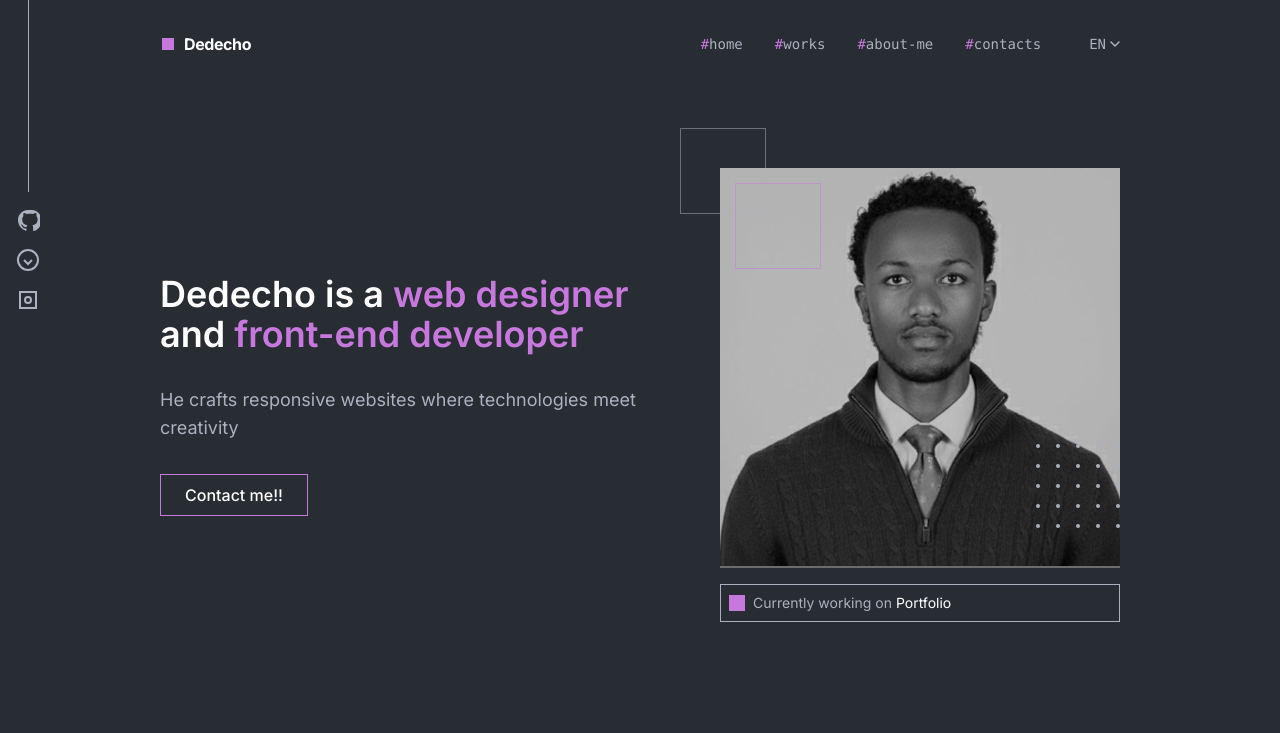
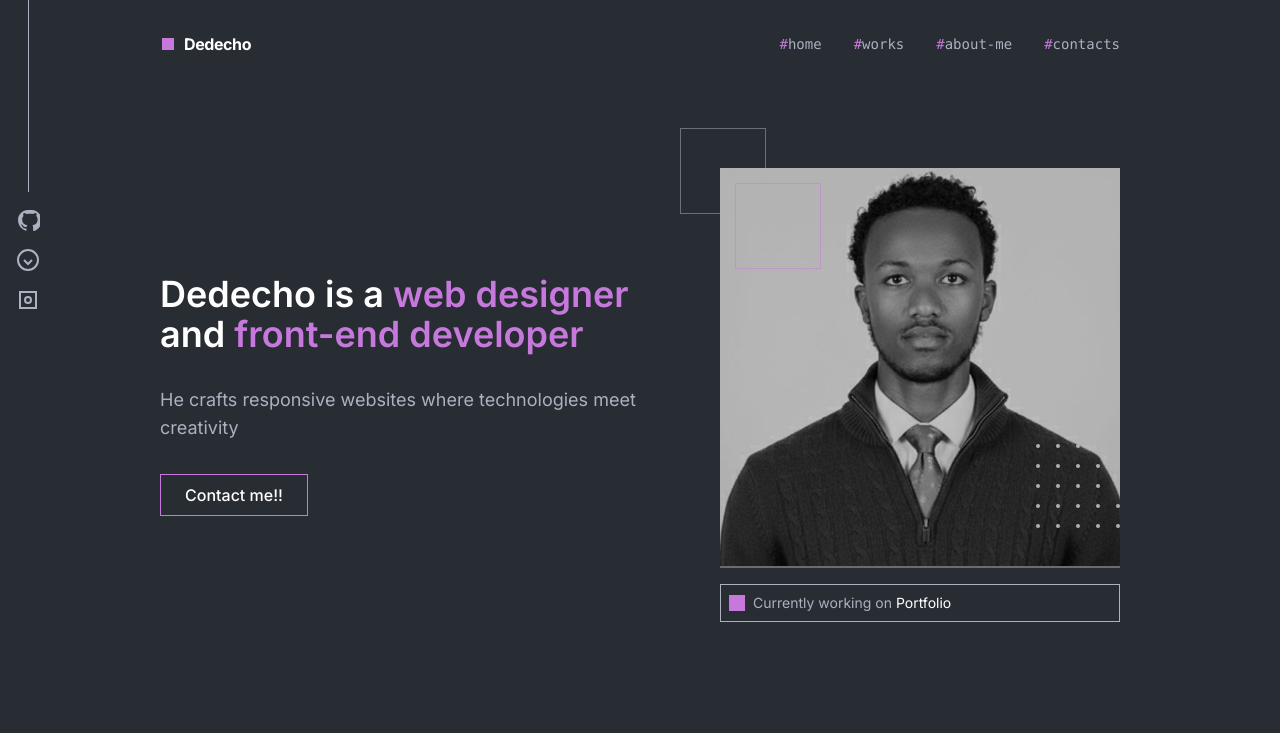
Before and after one commit to Dach-JL/my_portifolio, a React (Vite) app: page / in a window 1280 px wide. Shown: the top 733 px of the page. Built offline with nearby package versions, Linux system fonts and the light colour scheme.

Commit message:
update the dashboard

```diff
--- a/components/Header.tsx
+++ b/components/Header.tsx
@@ -1,8 +1,8 @@
 
-import React, { useState } from 'react';
+import React from 'react';
 
 export const Header: React.FC = () => {
-  const [lang, setLang] = useState('EN');
+
 
   return (
     <header className="flex justify-between items-center py-8 bg-[#282C33] sticky top-0 z-50">
@@ -22,18 +22,7 @@ export const Header: React.FC = () => {
         <a href="#about-me" className="hover:text-white transition-colors"><span className="text-[#C778DD]">#</span>about-me</a>
         <a href="#contacts" className="hover:text-white transition-colors"><span className="text-[#C778DD]">#</span>contacts</a>
 
-        <div className="relative group ml-4 cursor-pointer">
-          <div className="flex items-center gap-1 hover:text-white">
-            <span>{lang}</span>
-            <svg width="10" height="6" viewBox="0 0 10 6" fill="none" xmlns="http://www.w3.org/2000/svg">
-              <path d="M1 1L5 5L9 1" stroke="#ABB2BF" strokeWidth="1.5" strokeLinecap="round" strokeLinejoin="round"/>
-            </svg>
-          </div>
-          <div className="absolute top-full right-0 bg-[#282C33] border border-[#ABB2BF] py-2 px-4 hidden group-hover:block w-20 mt-1">
-            <div onClick={() => setLang('RU')} className="hover:text-white mb-2">RU</div>
-            <div onClick={() => setLang('EN')} className="hover:text-white">EN</div>
-          </div>
-        </div>
+
       </nav>
 
       {/* Mobile Menu Icon */}
--- a/package.json
+++ b/package.json
@@ -15,6 +15,8 @@
   },
   "devDependencies": {
     "@types/node": "^22.14.0",
+    "@types/react": "^19.2.13",
+    "@types/react-dom": "^19.2.3",
     "@vitejs/plugin-react": "^5.0.0",
     "autoprefixer": "^10.4.23",
     "postcss": "^8.5.6",
```
Also changed, not shown: 1 other file (tests, documents, lock files or other folders).
